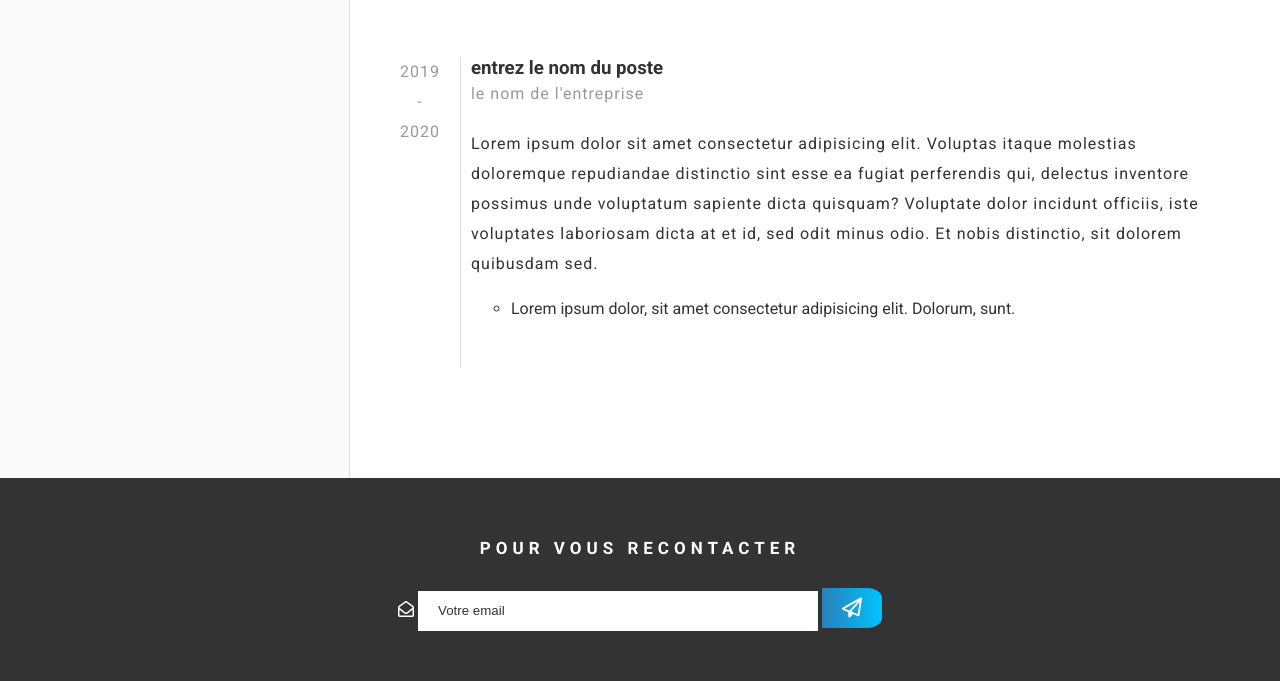
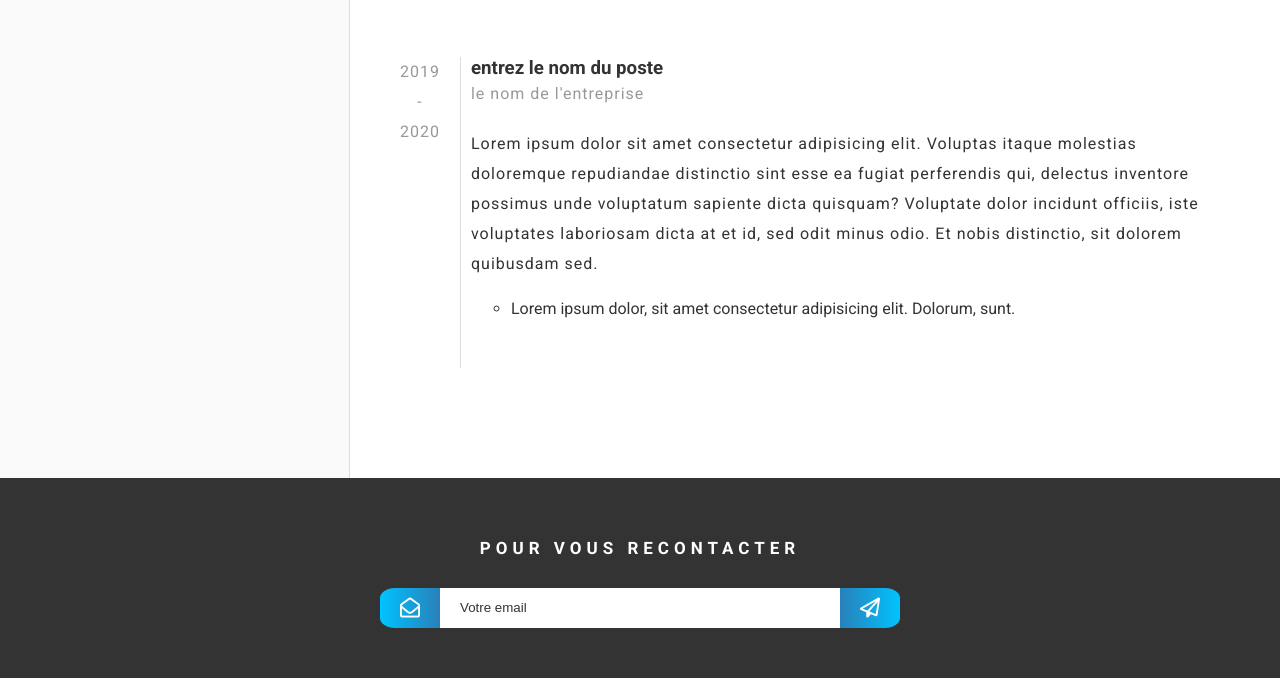
Before and after one commit to h3llg4te/htmlcss-chapitre13-netlify, a website: page index.html in a window 1280 px wide. Shown: the part 1468-2149 px from the top of the page. Drawn offline with Linux system fonts and the light colour scheme.

Commit message:
adapt form fot netlify

```diff
--- a/index.html
+++ b/index.html
@@ -194,7 +194,7 @@
       </main>
       <footer>
         <h2 class="title-small">POUR VOUS RECONTACTER</h2>
-        <form name="contact" method="POST" data-netlify="true"
+        <form name="contact" method="POST" data-netlify="true">
           <i class="far fa-envelope-open prefix"></i>
           <input type="text" name="email" placeholder="Votre email" />
           <button type="submit">
```
